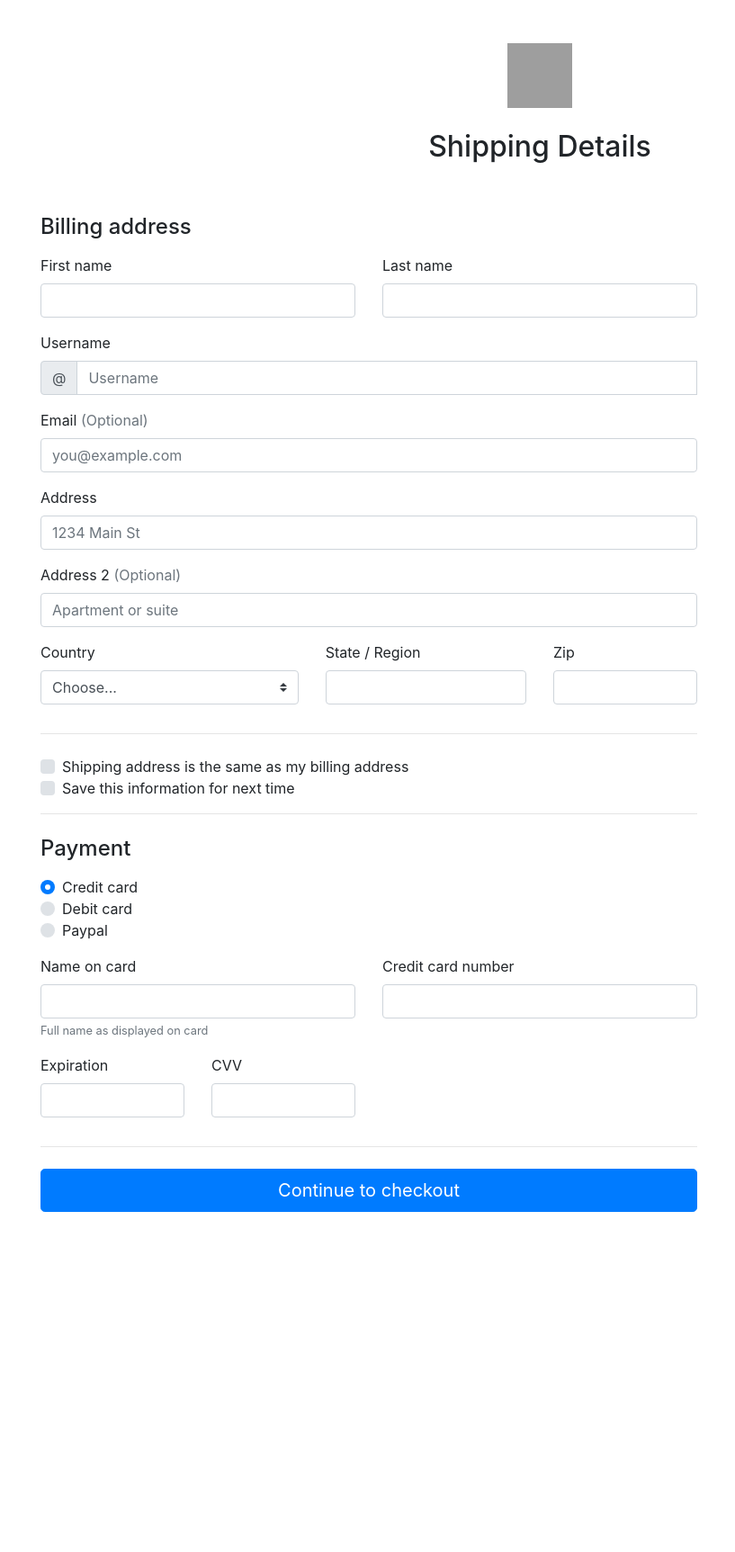
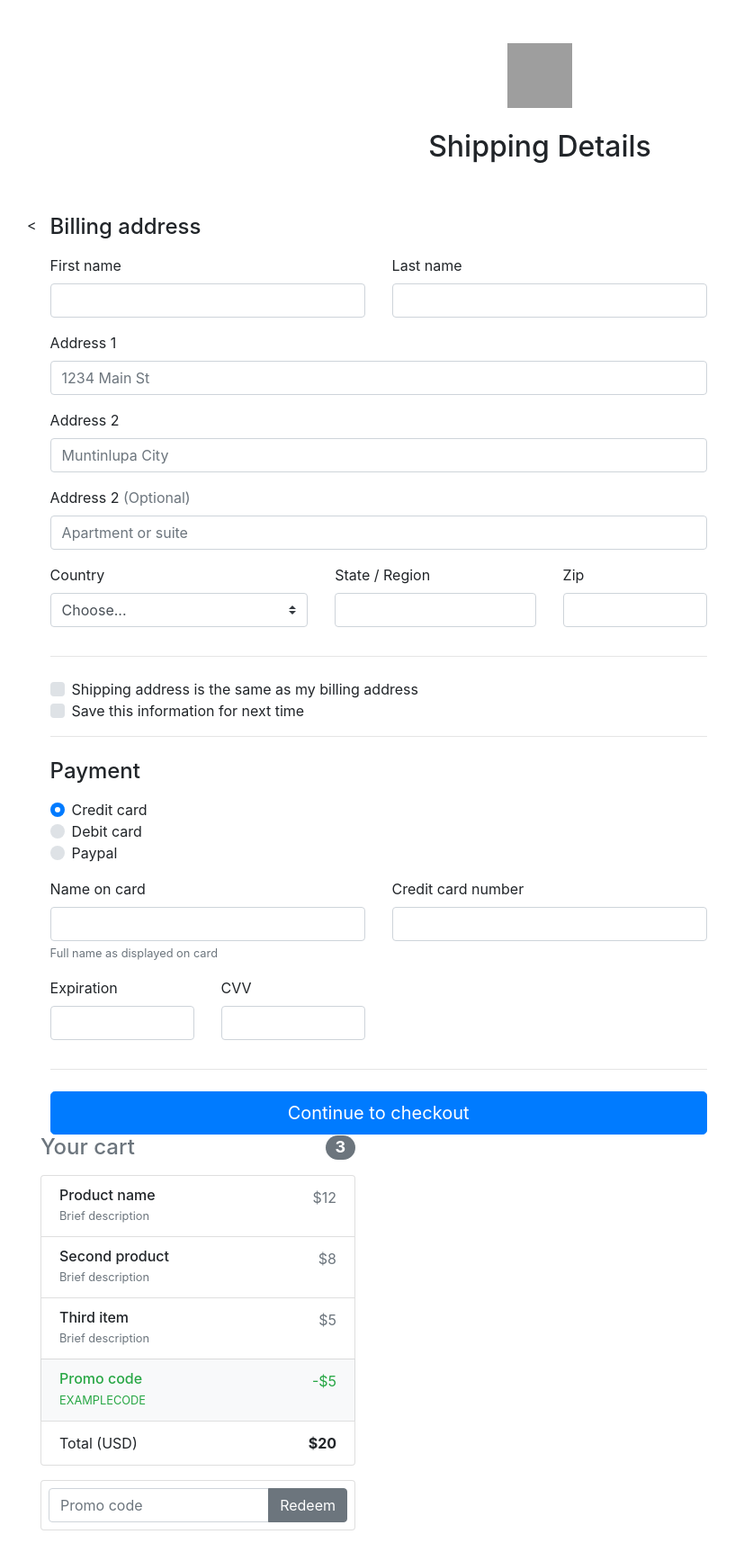
Before and after one commit to denricklaborada/SECPROG-MP, a Django app: page /shipping/ in a window 1280 px wide. Shown: the part 56-1781 px from the top of the page at 90% size, without its empty margins (40-857 px from the left). Before the commit the page ends 1403 px from the top, so only its background shows below. Run offline with Django 3.2, Linux system fonts and the light colour scheme; a user stored in the database is signed in; some libraries are stand-ins or nearby versions; grey boxes are pictures that could not be loaded.

Commit message:
Update shipping.html

```diff
--- a/aionwristwatches/ecommerce/templates/ecommerce/shipping.html
+++ b/aionwristwatches/ecommerce/templates/ecommerce/shipping.html
@@ -13,7 +13,7 @@
       </div>
 
       <div class="row">
-        <!--<div class="col-md-4 order-md-2 mb-4">
+        <<div class="col-md-4 order-md-2 mb-4">
           <h4 class="d-flex justify-content-between align-items-center mb-3">
             <span class="text-muted">Your cart</span>
             <span class="badge badge-secondary badge-pill">3</span>
@@ -61,7 +61,7 @@
               </div>
             </div>
           </form>
-        </div>-->
+        </div>
         <div class="col-md-8 order-md-1">
           <h4 class="mb-3">Billing address</h4>
           <form class="needs-validation" novalidate>
@@ -83,32 +83,16 @@
             </div>
 
             <div class="mb-3">
-              <label for="username">Username</label>
-              <div class="input-group">
-                <div class="input-group-prepend">
-                  <span class="input-group-text">@</span>
-                </div>
-                <input type="text" class="form-control" id="username" placeholder="Username" required>
-                <div class="invalid-feedback" style="width: 100%;">
-                  Your username is required.
-                </div>
+              <label for="address">Address 1</label>
+              <input type="text" class="form-control" id="address" placeholder="1234 Main St" required>
+              <div class="invalid-feedback">
+                Please enter your shipping address.
               </div>
             </div>
 
             <div class="mb-3">
-              <label for="email">Email <span class="text-muted">(Optional)</span></label>
-              <input type="email" class="form-control" id="email" placeholder="you@example.com">
-              <div class="invalid-feedback">
-                Please enter a valid email address for shipping updates.
-              </div>
-            </div>
-
-            <div class="mb-3">
-              <label for="address">Address</label>
-              <input type="text" class="form-control" id="address" placeholder="1234 Main St" required>
-              <div class="invalid-feedback">
-                Please enter your shipping address.
-              </div>
+              <label for="address">Address 2</label>
+              <input type="text" class="form-control" id="address" placeholder="Muntinlupa City" required>
             </div>
 
             <div class="mb-3">
@@ -125,12 +109,12 @@
                     <option>Philippines</option>
                     <option>Singapore</option>
                   <option>United States</option>
-
                 </select>
                 <div class="invalid-feedback">
                   Please select a valid country.
                 </div>
               </div>
+
               <div class="col-md-4 mb-3">
                 <label for="state">State / Region</label>
                 <input type="text" class="form-control" id="zip" placeholder="" required>
@@ -138,6 +122,7 @@
                   Please provide a valid state/region.
                 </div>
               </div>
+
               <div class="col-md-3 mb-3">
                 <label for="zip">Zip</label>
                 <input type="text" class="form-control" id="zip" placeholder="" required>
@@ -146,6 +131,7 @@
                 </div>
               </div>
             </div>
+
             <hr class="mb-4">
             <div class="custom-control custom-checkbox">
               <input type="checkbox" class="custom-control-input" id="same-address">
```
